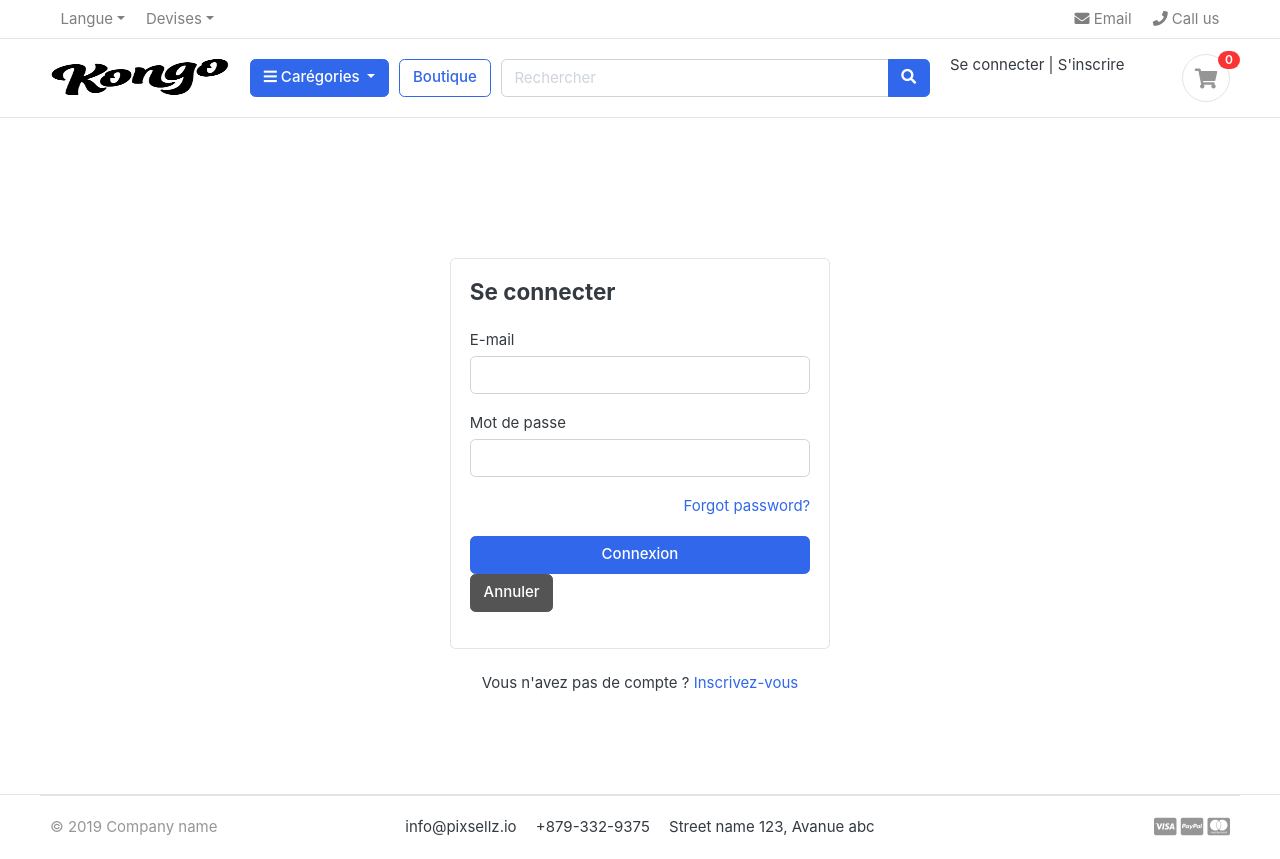
After one commit to hermeskongo/ecom-shop, a Django app: page /accounts/login/ in a window 1280 px wide. The commit adds this page. Run offline with Django 5.2, Linux system fonts and the light colour scheme; data that the repository does not hold is empty; some libraries are stand-ins or nearby versions; some web fonts are replaced.

Commit message:
Mise en place du système d'authentification(Connexion et Déconnexion)

```diff
--- a/src/accounts/forms.py
+++ b/src/accounts/forms.py
@@ -1,4 +1,5 @@
-from django.contrib.auth.forms import UserCreationForm
+from django import forms
+from django.contrib.auth.forms import UserCreationForm, AuthenticationForm
 
 from accounts.models import CustomUser
 
@@ -27,3 +28,23 @@ class UserRegistrationForm(UserCreationForm):
         This method permit to set automatically an attribute with field_name, attribute_value and value
         """
         self.fields[field_name].widget.attrs[attribute] = value
+
+
+class UserLoginForm(AuthenticationForm):
+    username = forms.EmailField()
+
+    class Meta:
+        model = CustomUser
+        fields = ['username', 'password']
+
+    def __init__(self, *args, **kwargs):
+        super(UserLoginForm, self).__init__(*args, **kwargs)
+
+        for field in self.fields.values():
+            field.widget.attrs['class'] = 'form-control'
+
+    def set_attrs(self, field_name: str, attribute: str, value):
+        """
+        This method permit to set automatically an attribute with field_name, attribute_value and value
+        """
+        self.fields[field_name].widget.attrs[attribute] = value
--- /dev/null
+++ b/src/accounts/templates/login.html
@@ -0,0 +1,34 @@
+{% extends 'base.html' %}
+{% load static %}
+
+{% block content %}
+    <section class="section-conten padding-y" style="min-height:84vh">
+        <div class="card mx-auto" style="max-width: 380px; margin-top:100px;">
+          <div class="card-body">
+          <h4 class="card-title mb-4">Se connecter</h4>
+          <form method="post" action="{% url 'accounts:login' %}">
+              {% csrf_token %}
+              <div class="form-group">
+                  <label>E-mail</label>
+                  {{ form.username }}
+              </div>
+              <div class="form-group">
+                  <label>Mot de passe</label>
+                  {{ form.password}}
+              </div>
+              <div class="form-group">
+                <a href="#" class="float-right">Forgot password?</a>
+
+              </div>
+              <div class="form-group">
+                  <button type="submit" class="btn btn-primary btn-block">Connexion</button>
+                  <button type="reset" class="btn btn-secondary">Annuler</button>
+              </div>
+          </form>
+          </div>
+        </div>
+
+         <p class="text-center mt-4">Vous n'avez pas de compte ? <a href="{% url 'accounts:register' %}">Inscrivez-vous</a></p>
+         <br><br>
+    </section>
+{% endblock %}
--- a/src/accounts/urls.py
+++ b/src/accounts/urls.py
@@ -1,9 +1,11 @@
 from django.urls import path
 
-from accounts.views import UserRegistrationView
+from accounts.views import UserRegistrationView, UserLoginView, UserLogoutView
 
 app_name = 'accounts'
 
 urlpatterns = [
     path('accounts/register/', UserRegistrationView.as_view(), name='register'),
+    path('accounts/login/', UserLoginView.as_view(), name='login'),
+    path('accounts/logout/', UserLogoutView.as_view(), name='logout')
 ]
--- a/src/accounts/views.py
+++ b/src/accounts/views.py
@@ -1,11 +1,15 @@
+from django.contrib import messages
 from django.contrib.auth import login
+from django.contrib.auth.views import LoginView, LogoutView
+from django.http import request
 from django.shortcuts import render, redirect
 
 # Create your views here.
 from django.urls import reverse_lazy
 from django.views.generic import FormView
 
-from accounts.forms import UserRegistrationForm
+from accounts.forms import UserRegistrationForm, UserLoginForm
+from ecommerce import settings
 
 
 class UserRegistrationView(FormView):
@@ -18,8 +22,21 @@ class UserRegistrationView(FormView):
         user.set_password(form.cleaned_data['password1'])
         user.save()
 
+        login(self.request, user)
 
-        login(self.request, user)
         super(UserRegistrationView, self).form_valid(form)
 
         return redirect(self.success_url)
+
+
+class UserLoginView(LoginView):
+    form_class = UserLoginForm
+    template_name = 'login.html'
+
+    def form_valid(self, form):
+        messages.success(self.request, 'Vous avez bien été connecté')
+        return super().form_valid(form)
+
+
+class UserLogoutView(LogoutView):
+    next_page = settings.LOGOUT_REDIRECT_URL
--- a/src/ecommerce/urls.py
+++ b/src/ecommerce/urls.py
@@ -25,18 +25,18 @@ from django.contrib.auth import get_user_model, login
 from django.http import HttpResponse
 
 
-#def good(request):
-#    user = get_user_model().objects.get(email='hermes@gmail.com')
-#    user.backend = 'django.contrib.auth.backends.ModelBackend'  # important
-#    login(request, user)  # Simule la connexion manuellement
-#    return HttpResponse("User logged in")
+def good(request):
+    user = get_user_model().objects.get(email='hermes@gmail.com')
+    user.backend = 'django.contrib.auth.backends.ModelBackend'
+    login(request, user)
+    return HttpResponse("User logged in")
 
-# path('good/', good),
 
 urlpatterns = [
         path('admin/', admin.site.urls),
         path('', home, name='home'),
+        path('good/', good),
         path('', include('store.urls')),
         path('', include('cart.urls')),
         path('', include('accounts.urls'))
-  ] + static(settings.MEDIA_URL, document_root=settings.MEDIA_ROOT)
+] + static(settings.MEDIA_URL, document_root=settings.MEDIA_ROOT)
--- a/src/templates/includes/navbar.html
+++ b/src/templates/includes/navbar.html
@@ -24,6 +24,12 @@
             </ul>
 		</li>
     </ul>
+    {% if user.is_authenticated %}
+      <ul class="navbar-nav mx-auto">
+          <p>Bienvenue <strong>{{ user.first_name|capfirst }}</strong></p>
+      </ul>
+    {% endif %}
+
     <ul class="navbar-nav">
 		<li><a href="#" class="nav-link"> <i class="fa fa-envelope"></i> Email </a></li>
 		<li><a href="#" class="nav-link"> <i class="fa fa-phone"></i> Call us </a></li>
@@ -68,15 +74,22 @@
 		</form> <!-- search-wrap .end// -->
 	</div> <!-- col.// -->
 	<div class="col-lg-3 col-sm-6 col-8 order-2 order-lg-3">
-				<div class="d-flex justify-content-end mb-3 mb-lg-0">
-					<div class="widget-header">
-						<small class="title text-muted">Bienvenue !</small>
+				<div class="d-flex justify-content-between mb-3 mb-lg-0">
+					<div class="widget-header" style="margin-right: 5px;">
 						<div>
-							<a href="./signin.html">Se connecter</a> <span class="dark-transp"> | </span>
-							<a href="{% url 'accounts:register' %}">S'inscrire</a>
+                            {% if user.is_authenticated %}
+                                    <small>Bienvenue {{ user.first_name|capfirst }}</small>
+                                <form action="{% url 'accounts:logout' %}" method="post">
+                                    {% csrf_token %}
+                                    <button class="btn btn-primary-light" type="submit">Se déconnecter</button>
+                                </form>
+                            {% else %}
+                                <a href="{% url 'accounts:login' %}">Se connecter</a> <span class="dark-transp"> | </span>
+							    <a href="{% url 'accounts:register' %}">S'inscrire</a>
+                            {% endif %}
 						</div>
 					</div>
-					<a href="{% url 'cart:index' %}" class="widget-header pl-3 ml-3">
+					<a href="{% url 'cart:index' %}" class="widget-header">
 						<div class="icon icon-sm rounded-circle border"><i class="fa fa-shopping-cart"></i></div>
 						<span class="badge badge-pill badge-danger notify">{{ cart_counter }}</span>
 					</a>
--- a/src/utils/context_processors.py
+++ b/src/utils/context_processors.py
@@ -9,13 +9,14 @@ def menu_links(request):
 
 def counter(request):
     cart_counter = 0
-    try:
-        cart = Cart.objects.get(user=request.user)
-        cart_item = CartItem.objects.filter(cart=cart)
+    if request.user.is_authenticated:
+        try:
+            cart = Cart.objects.get(user=request.user)
+            cart_item = CartItem.objects.filter(cart=cart)
 
-        for item in cart_item:
-            cart_counter += item.quantity
-    except Cart.DoesNotExist:
-        cart_counter = 0
+            for item in cart_item:
+                cart_counter += item.quantity
+        except Cart.DoesNotExist:
+            cart_counter = 0
 
     return dict(cart_counter=cart_counter)
```
Also changed, not shown: src/accounts/models.py (+9 -1 lines), src/accounts/templates/register.html (+23 -20 lines), src/cart/templates/cart.html (+1 -29 lines), src/ecommerce/settings.py (+13 -9 lines), src/templates/includes/messages.html (added, +15 -0 lines), src/templates/index.html (+6 -7 lines), src/accounts/migrations/0003_alter_customuser_phone_number.py (added).
